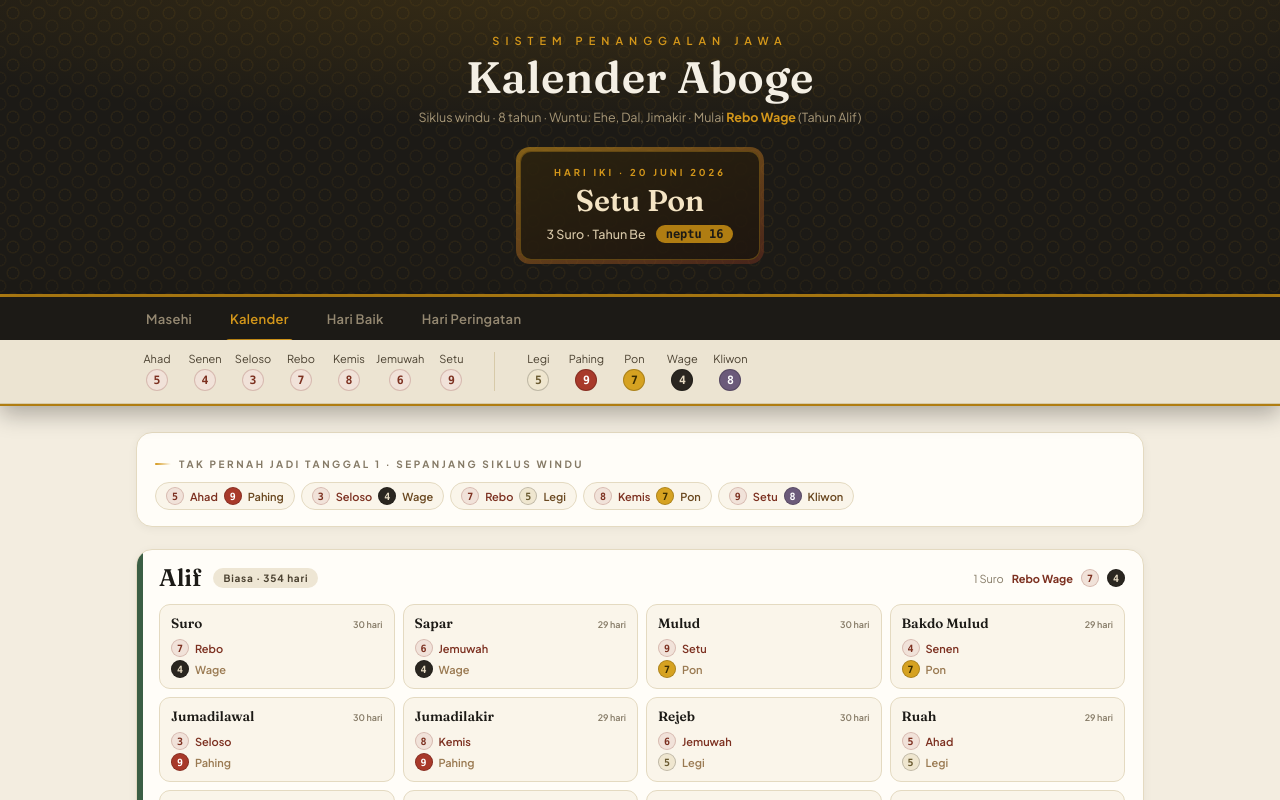
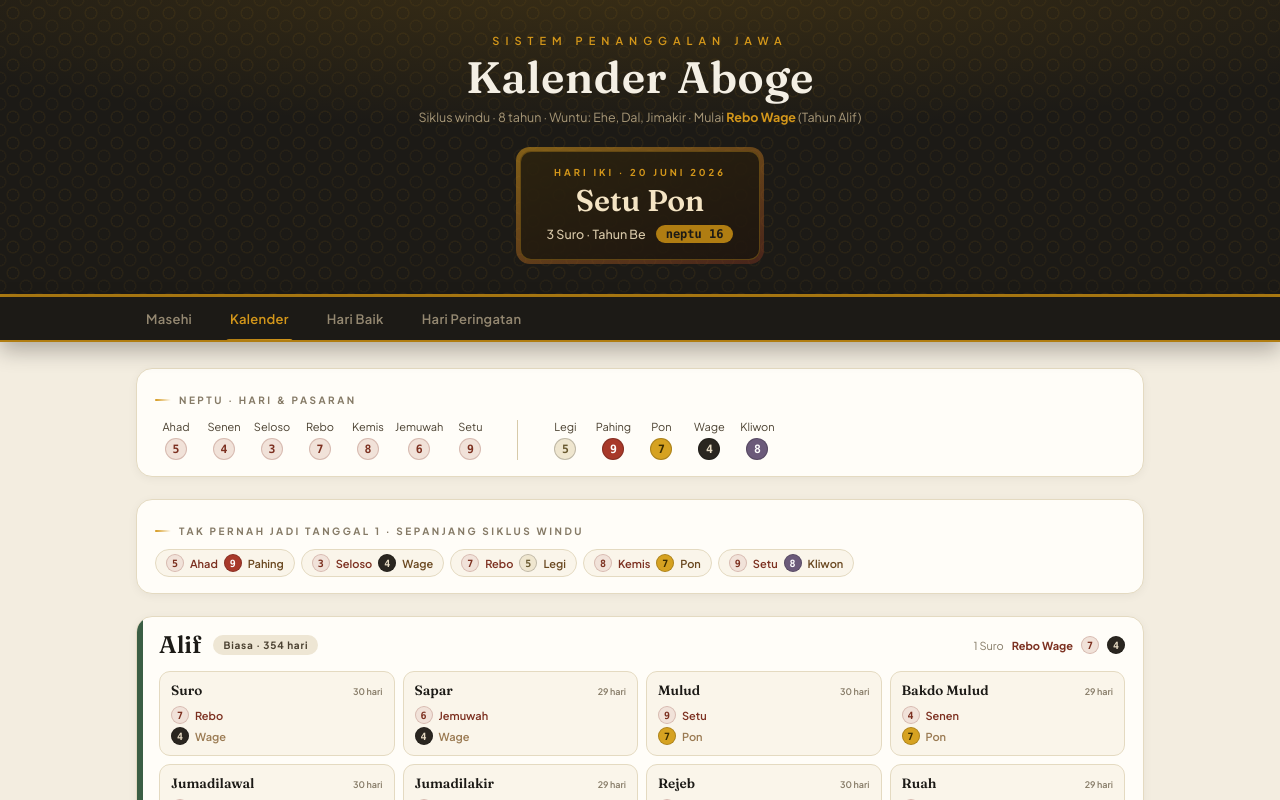
Before and after one commit to lshaf/aboge, a Vue app: page / in a window 1280 px wide. Both pictures are taken after a click on the button "Kalender". Shown: the top 800 px of the page. Built offline with nearby package versions, Linux system fonts and the light colour scheme.

Commit message:
🗂️ Make neptu reference a section under Kalender (non-sticky)

```diff
--- a/src/App.vue
+++ b/src/App.vue
@@ -110,9 +110,19 @@ const activeMon = computed(() => (popup.value !== null ? WINDU_DATA[popup.value.
         </div>
       </div>
 
-      <!-- Neptu legend — on kalender tab -->
-      <div v-if="tab === 'kalender'" class="legend">
-        <div class="legend__inner">
+    </div>
+
+    <!-- MASEHI TAB -->
+    <KalenderUmum v-if="tab === 'masehi'" />
+
+    <!-- KALENDER TAB -->
+    <div v-if="tab === 'kalender'">
+      <div class="view wrap">
+
+        <!-- Neptu reference section -->
+        <div class="panel never">
+          <span class="eyebrow">Neptu · hari & pasaran</span>
+          <div class="neptu-ref">
             <div class="legend__group">
               <div class="legend__cells">
                 <div v-for="(h, i) in HARI_JAWA" :key="i" class="legend__cell">
@@ -132,14 +142,6 @@ const activeMon = computed(() => (popup.value !== null ? WINDU_DATA[popup.value.
             </div>
           </div>
         </div>
-    </div>
-
-    <!-- MASEHI TAB -->
-    <KalenderUmum v-if="tab === 'masehi'" />
-
-    <!-- KALENDER TAB -->
-    <div v-if="tab === 'kalender'">
-      <div class="view wrap">
 
         <!-- Never appears as 1st of month -->
         <div class="panel never">
--- a/src/style.css
+++ b/src/style.css
@@ -141,18 +141,13 @@ button { font-family: var(--font-sans); }
   box-shadow: 0 2px 8px rgba(176, 125, 18, 0.4);
 }
 
-/* ── Neptu legend strip ───────────────────────────────────────────────────── */
-.legend { background: var(--bg-2); border-bottom: 1px solid var(--line-strong); }
-.legend__inner {
-  max-width: 1040px; margin: 0 auto; padding: 12px 16px;
-  display: flex; gap: 22px; flex-wrap: wrap; align-items: center;
-}
+/* ── Neptu reference section ───────────────────────────────────────────────── */
+.neptu-ref { display: flex; gap: 18px 26px; flex-wrap: wrap; align-items: center; margin-top: 14px; }
 .legend__group { display: flex; flex-direction: column; gap: 7px; }
-.legend__label { font-family: var(--font-sans); font-size: 9.5px; font-weight: 700; letter-spacing: 2px; text-transform: uppercase; color: var(--mute); }
 .legend__cells { display: flex; gap: 6px; flex-wrap: wrap; }
-.legend__cell { display: flex; flex-direction: column; align-items: center; gap: 4px; min-width: 42px; }
+.legend__cell { display: flex; flex-direction: column; align-items: center; gap: 5px; min-width: 42px; }
 .legend__cell > span:first-child { font-family: var(--font-sans); font-size: 11px; color: var(--ink-soft); }
-.legend__sep { width: 1px; align-self: stretch; background: var(--line-strong); }
+.legend__sep { width: 1px; align-self: stretch; min-height: 40px; background: var(--line-strong); }
 
 /* ── Masehi calendar ──────────────────────────────────────────────────────── */
 .cal__nav { display: flex; align-items: center; justify-content: center; gap: 16px; margin-bottom: 18px; }
```
Lines whose indentation alone changed are shown as unchanged.
